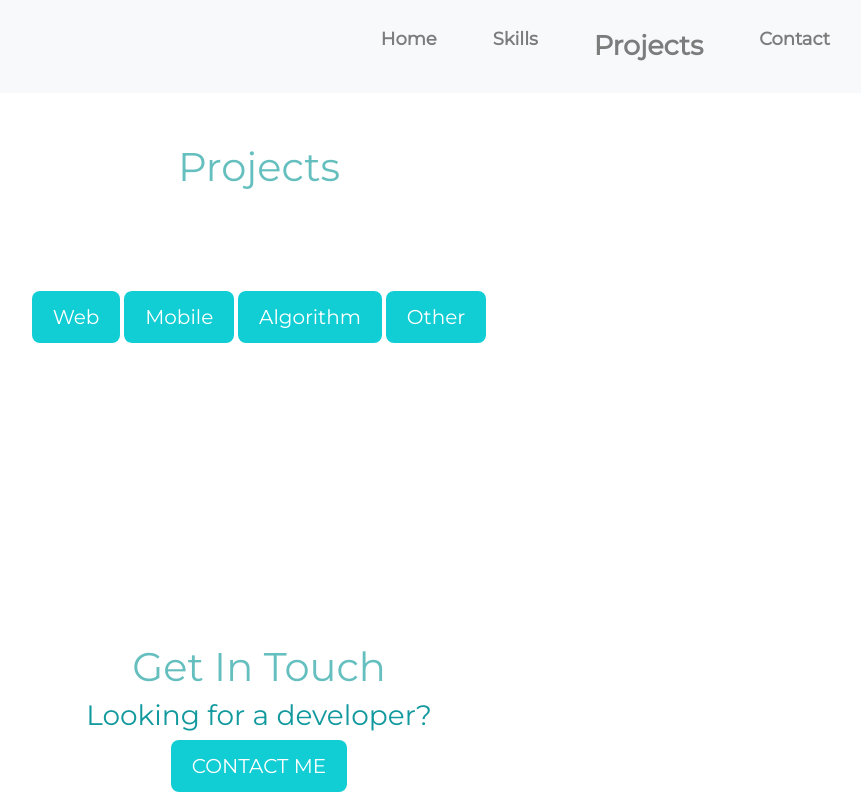
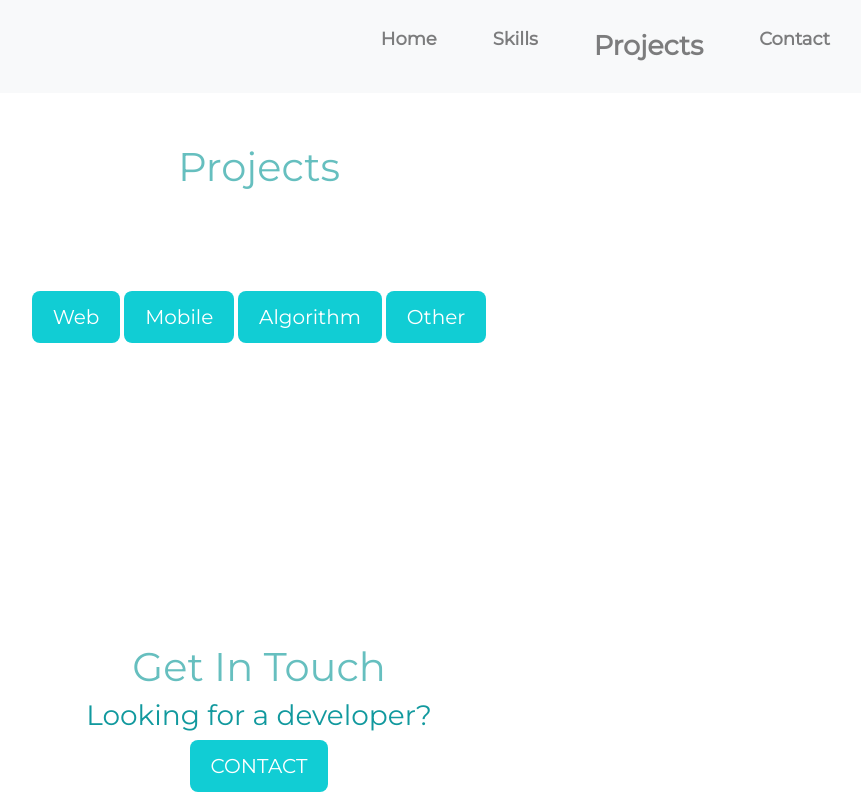
Before and after one commit to TXC4/CarltonFogle, a website: page CSS-MySite-Final-master/projects.html in a window 1280 px wide. Shown: the top 800 px of the page, without its empty margins (381-1242 px from the left). Drawn offline with nearby package versions, Linux system fonts and the light colour scheme.

Commit message:
texinspect img error

```diff
--- a/CSS-MySite-Final-master/projects.html
+++ b/CSS-MySite-Final-master/projects.html
@@ -108,7 +108,7 @@
           id="projectsContactButton"
           onclick="getPhoneNumber('projectsContactButton')"
         >
-          CONTACT ME
+          CONTACT
         </button>
       </div>
 
```
